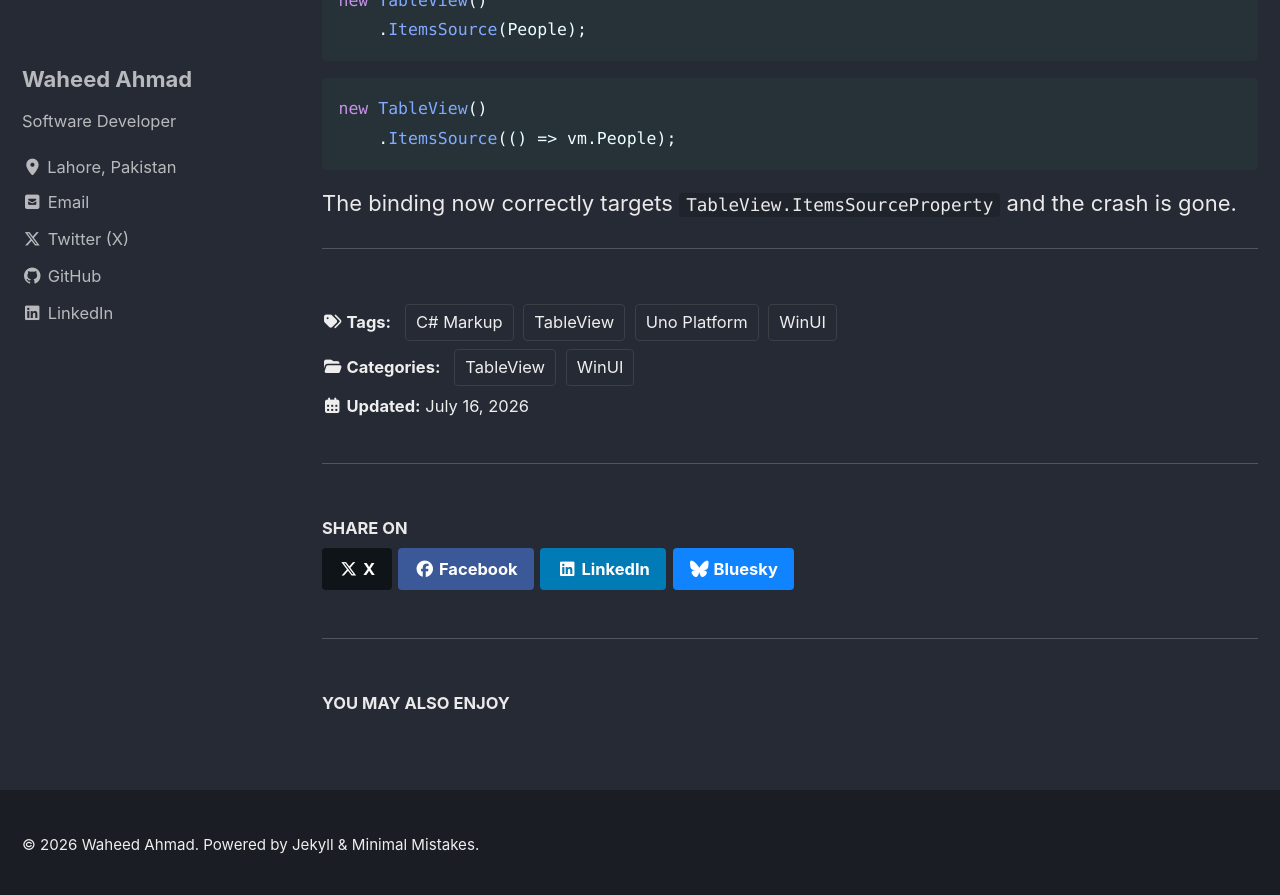
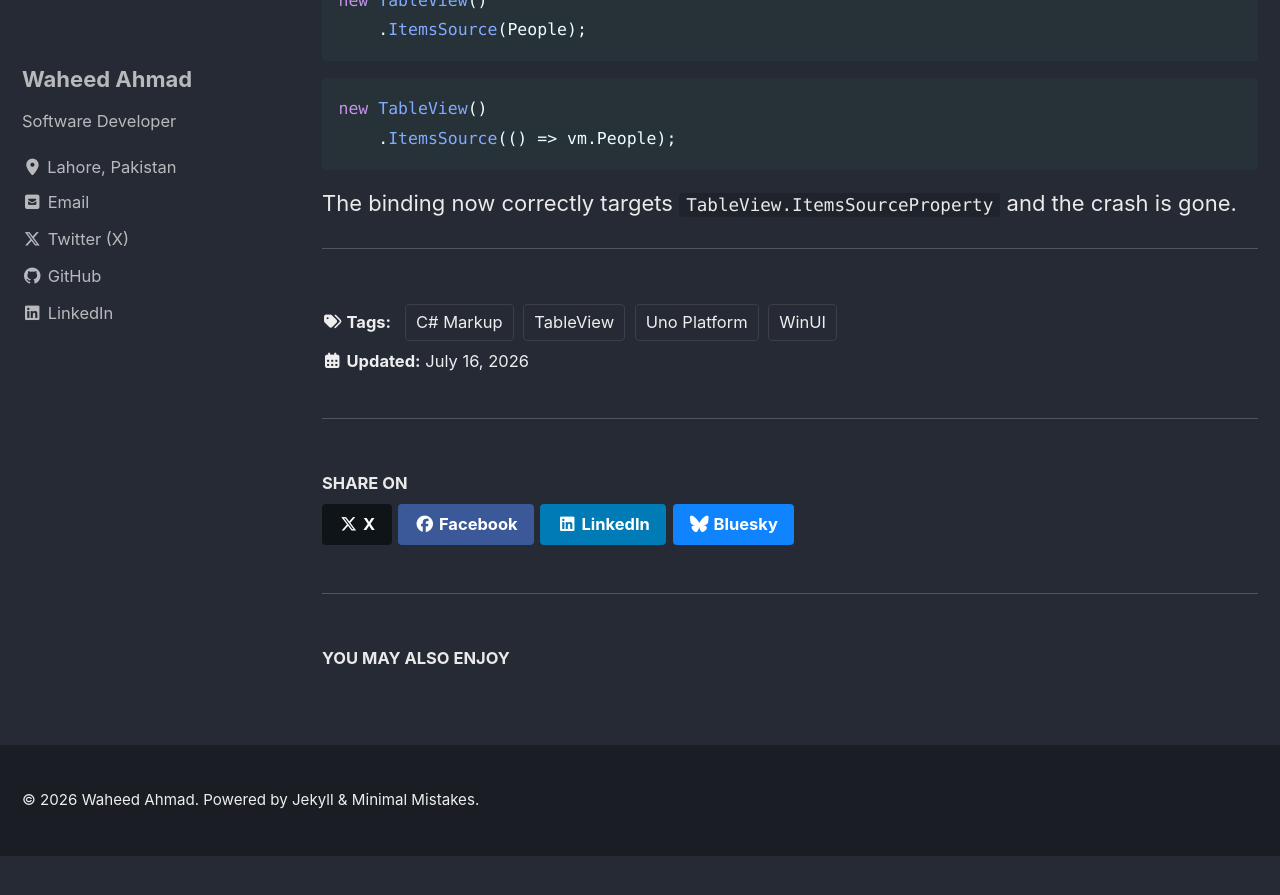
Before and after one commit to w-ahmad/w-ahmad.github.io, a Jekyll site: the page built from _posts/2026-07-16-winui-tableview-csharp-markup.md, in a window 1280 px wide and 900 px high, scrolled down 3353 px. Shown: the top 895 px of the window. Built offline with Jekyll 4.4.1, drawn with Linux system fonts in a browser that asks for light colours; cached includes are drawn as plain includes; after the commit the page ends 4209 px from its top, so only the background shows below that.

Commit message:
Update 2026-07-16-winui-tableview-csharp-markup.md

````diff
--- a/_posts/2026-07-16-winui-tableview-csharp-markup.md
+++ b/_posts/2026-07-16-winui-tableview-csharp-markup.md
@@ -3,9 +3,6 @@ layout: single
 classes: wide
 title: "WinUI.TableView with C# Markup"
 date: 2026-07-16
-categories:
-  - WinUI
-  - TableView
 tags:
   - WinUI
   - TableView
@@ -13,7 +10,7 @@ tags:
   - C# Markup
 ---
 
-You're building a nice [Uno Platform](https://platform.uno/) app with [C# Markup](https://platform.uno/docs/articles/external/uno.extensions/doc/Learn/Markup/Overview.html), you drop in [WinUI.TableView](https://github.com/w-ahmad/WinUI.TableView), wire up `ItemsSource` the usual way — and the app crashes.
+You're building a nice [Uno Platform](https://platform.uno/) app with [C# Markup](https://platform.uno/docs/articles/external/uno.extensions/doc/Learn/Markup/Overview.html), you drop in [WinUI.TableView](https://w-ahmad.dev/WinUI.TableView), wire up `ItemsSource` the usual way — and the app crashes.
 
 ```
 InvalidOperationException: Setting this property directly is not allowed. Use TableView.ItemsSource instead.
````
